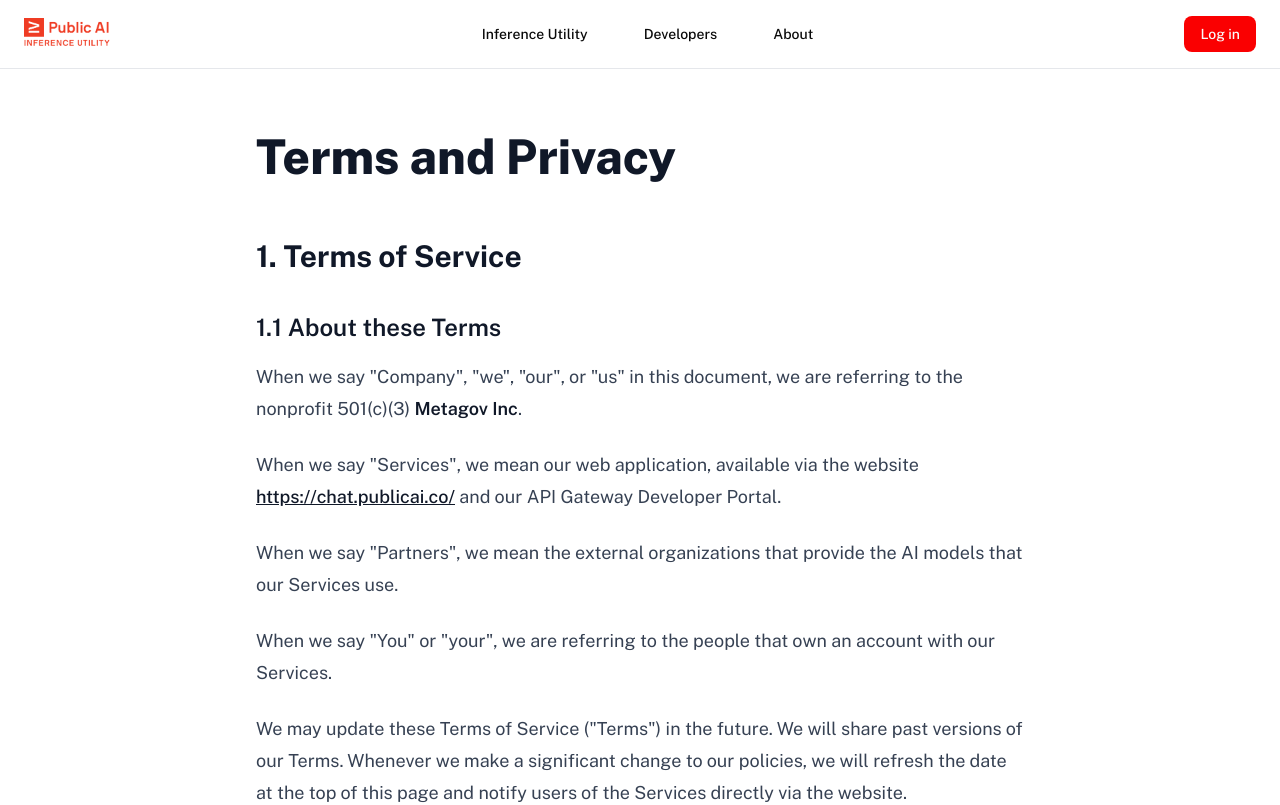
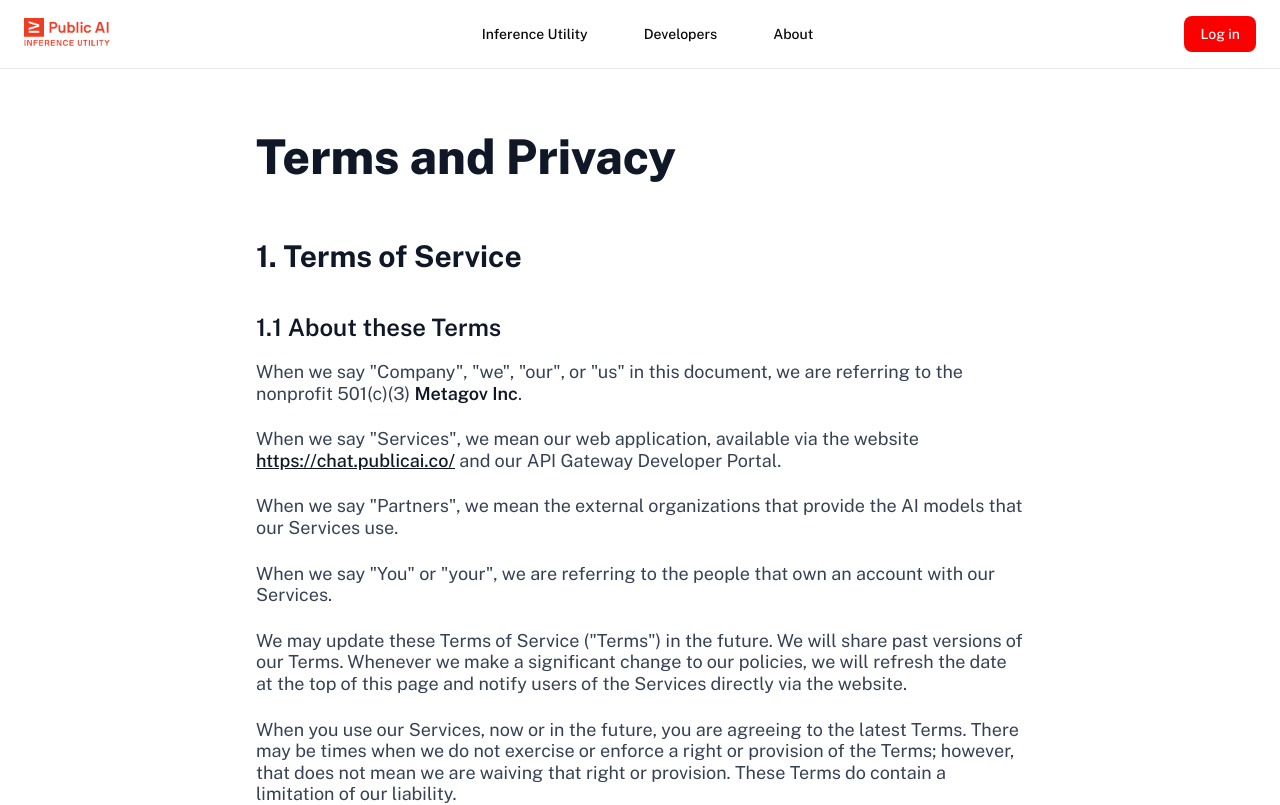
Before and after one commit to forpublicai/publicai.co, a Next.js app: page /tc in a window 1280 px wide. Shown: the top 805 px of the page. Built offline with nearby package versions, Linux system fonts and the light colour scheme.

Commit message:
style tweak: tighten line height relative to typography defaults

```diff
--- a/src/app/globals.css
+++ b/src/app/globals.css
@@ -120,3 +120,7 @@
     @apply bg-background text-foreground;
   }
 }
+
+.prose {
+  line-height: 1.2; /* nv 2025-09-01 style tweak: tighten line height relative to typography defaults */
+}
```
